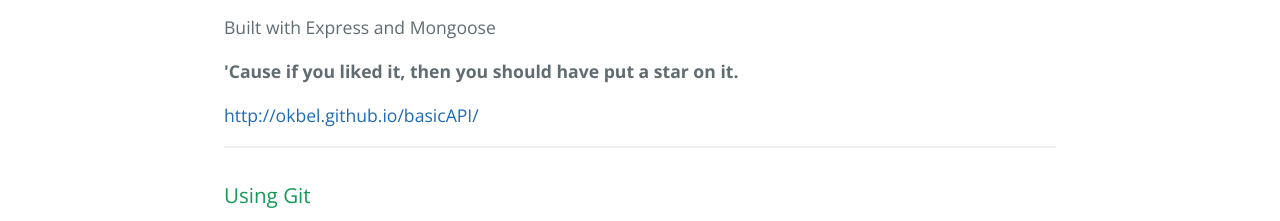
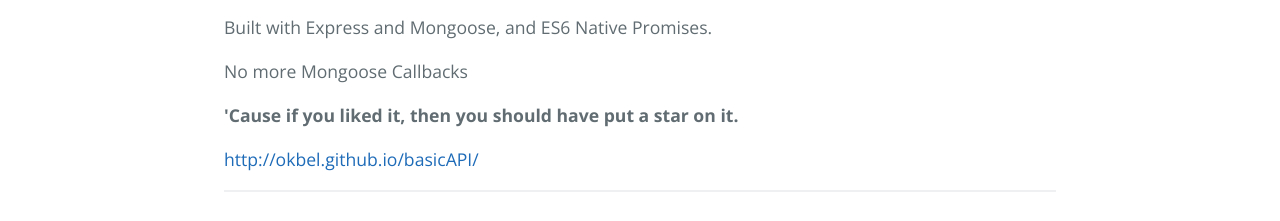
Before and after one commit to okbel/basicAPI, a plain HTML site: page index.html in a window 1280 px wide. Shown: the part 541-762 px from the top of the page. Drawn offline with nearby package versions, Linux system fonts and the light colour scheme.

```diff
--- a/index.html
+++ b/index.html
@@ -24,7 +24,9 @@
 
 <p>Everyone needs an API these days, am I right? So, this is a basic API (as the name says) with a nice M(V)C structure.</p>
 
-<p>Built with Express and Mongoose</p>
+<p>Built with Express and Mongoose, and ES6 Native Promises. </p>
+
+<p>No more Mongoose Callbacks</p>
 
 <p><strong>'Cause if you liked it, then you should have put a star on it.</strong></p>
 
```
Also changed, not shown: params.json (+1 -1 lines).
